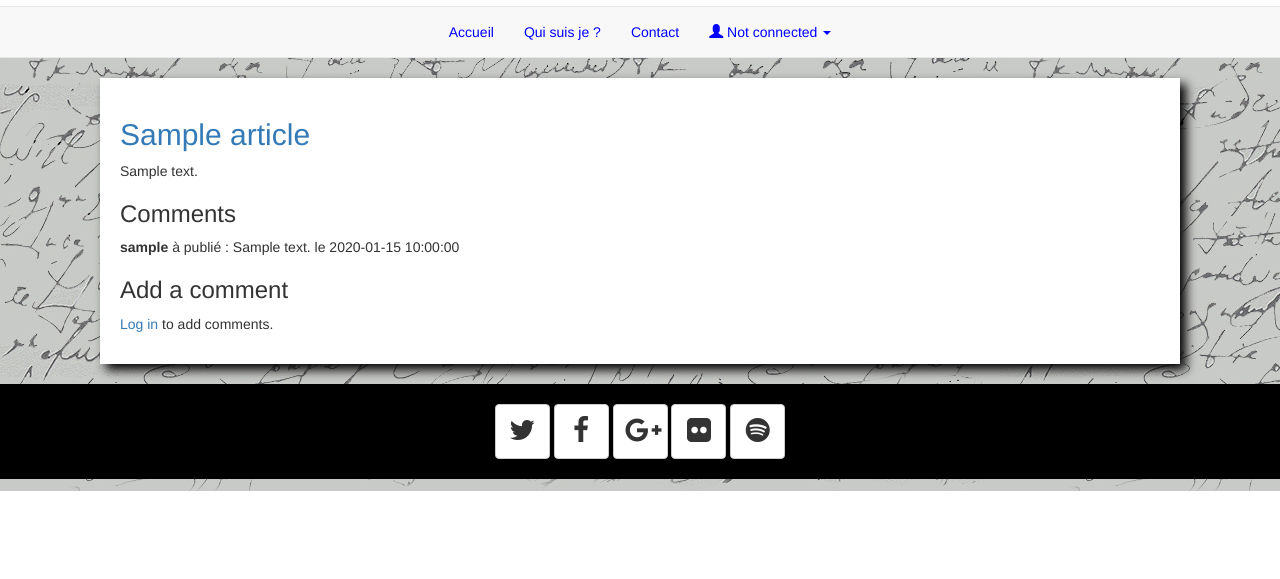
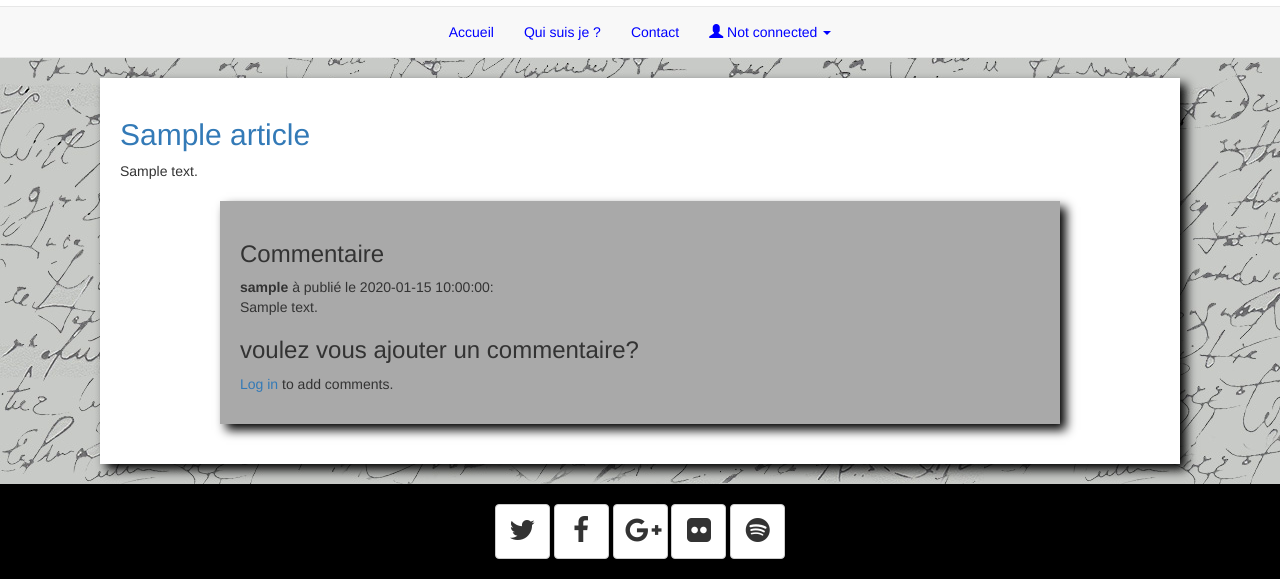
Before and after one commit to georgecedric/blog-crivain, a PHP site: template views/article.html.twig in a window 1280 px wide. Shown: the part 309-888 px from the top of the page. Before the commit the page ends 800 px from the top, so only its background shows below. Run offline with PHP 8.4, Linux system fonts and the light colour scheme; the template is opened without the code that fills it: most values are stand-ins (such as "Sample title", 1, 10 or a date in 2020); some libraries are stand-ins or nearby versions.

Commit message:
ajout des templates introduce.html.twig et contact.html.twig, modification de la page route.php par ajout des route introduce et contact, modification du menu de navigation

```diff
--- a/app/app.php
+++ b/app/app.php
@@ -37,9 +37,11 @@ $app['dao.article'] = function ($app) {
 $app['dao.user'] = function ($app) {
     return new BlogJF\DAO\UserDAO($app['db']);
 };
+
 $app['dao.comment'] = function ($app) {
     $commentDAO = new BlogJF\DAO\CommentDAO($app['db']);
     $commentDAO->setArticleDAO($app['dao.article']);
     $commentDAO->setUserDAO($app['dao.user']);
+
     return $commentDAO;
 };
--- a/src/DAO/ArticleDAO.php
+++ b/src/DAO/ArticleDAO.php
@@ -13,7 +13,7 @@ class ArticleDAO extends DAO
      * @return array A list of all articles.
      */
     public function findAll() {
-        $sql = "select * from articles order by art_id desc";
+        $sql = "select * from articles order by art_date desc";
         $result = $this->getDb()->fetchAll($sql);
 
         // Convert query result to an array of domain objects
--- a/src/Domain/Comment.php
+++ b/src/Domain/Comment.php
@@ -38,6 +38,8 @@ class Comment
      * @var \Blogjf\Domain\Article
      */
     private $article;
+
+
 
     public function getId() {
         return $this->id;
@@ -83,4 +85,5 @@ class Comment
         $this->article = $article;
         return $this;
     }
+
 }
--- a/views/article.html.twig
+++ b/views/article.html.twig
@@ -5,20 +5,28 @@
 {% block content %}
 <div class="row commentaire">
 <p>
+
     <h2><a  href="{{ path('home') }}">{{ article.title }}</a></h2>
-    <p>{{ article.content }}</p>
-    <h3>Comments</h3>
+    <p>{{ article.content|raw }}</p>
+    <div class=" comment">
+    <h3>Commentaire</h3>
+
     {% for comment in comments %}
-        <strong>{{ comment.author.username }}</strong> à publié : {{ comment.content }} le {{ comment.date }}<br>
 
-    {% else %}
-        No comments yet.
+                <strong>{{ comment.author.username }}</strong> à publié  le {{ comment.date }}:<br>
+                {{ comment.content }}<br>
+
+{% else %}
+
+        Pas encore de commentaire.
+
     {% endfor %}
-    <h3>Add a comment</h3>
+
+    <h3>voulez vous ajouter un commentaire?</h3>
     {% if is_granted('IS_AUTHENTICATED_FULLY') %}
         Soon!>
     {% else %}
         <a href="{{ path('login') }} ">Log in</a> to add comments.
     {% endif %}
-</p>
+</p></div></div>
 {% endblock %}
--- a/views/index.html.twig
+++ b/views/index.html.twig
@@ -37,7 +37,7 @@
             <h1> Qui suis-je?</h1>
             <img src="../web/image/jf.jpeg"  alt="jf" />
             <p> hello! moi c'est Jean, écrivain et acteur, je désire partager avec vous l'écriture de mon nouveau roman</p>
-            <p><a class=" btn btn-info btn-sm"  role="button">En savoir plus <span class="glyphicon glyphicon glyphicon-hand-right"></span></a></p>
+            <p><a class=" btn btn-info btn-sm" href="{{ url('intro') }}" role="button">En savoir plus <span class="glyphicon glyphicon glyphicon-hand-right"></span></a></p>
         </div>
     </div>
 
--- a/views/layout.html.twig
+++ b/views/layout.html.twig
@@ -56,8 +56,8 @@
 
                     <ul class="nav navbar-nav " id="menu">
                                  <li><a href="{{ path('home') }}">Accueil</a></li>
-            <li><a href="#">Qui suis je ?</a></li>
-            <li><a href="#contact">Contact</a></li>
+            <li><a href="{{ path('intro') }}">Qui suis je ?</a></li>
+            <li><a href="{{ path('contact') }}">Contact</a></li>
                         {% if is_granted('IS_AUTHENTICATED_FULLY') %}
                             <li class="dropdown">
                             <a href="#" class="dropdown-toggle" data-toggle="dropdown">
@@ -88,7 +88,7 @@
 
 
 
-    <div id="content">{% block content %}{% endblock %}</div>
+    <div class="content">{% block content %}{% endblock %}</div>
 
 
 
--- a/web/css/style.css
+++ b/web/css/style.css
@@ -179,3 +179,21 @@ img{
 
 
 }
+.commentaire .comment{
+    background-color: darkgrey;
+    margin: 20px;
+    margin-left: 100px;
+    margin-right: 100px;
+    padding: 20px;
+    box-shadow: 6px 6px 10px black;
+
+
+}
+
+.reponse{
+        background-color: white;
+    margin: 20px;
+    Margin-left:100px;
+    padding-left: 20px;
+    padding-bottom: 20px;
+}
```
Also changed, not shown: app/routes.php (+18 -0 lines), src/DAO/CommentDAO.PHP (+35 -0 lines), views/contact.html.twig (added, +60 -0 lines), views/introduce.html.twig (+4 -6 lines), 2 other files.
